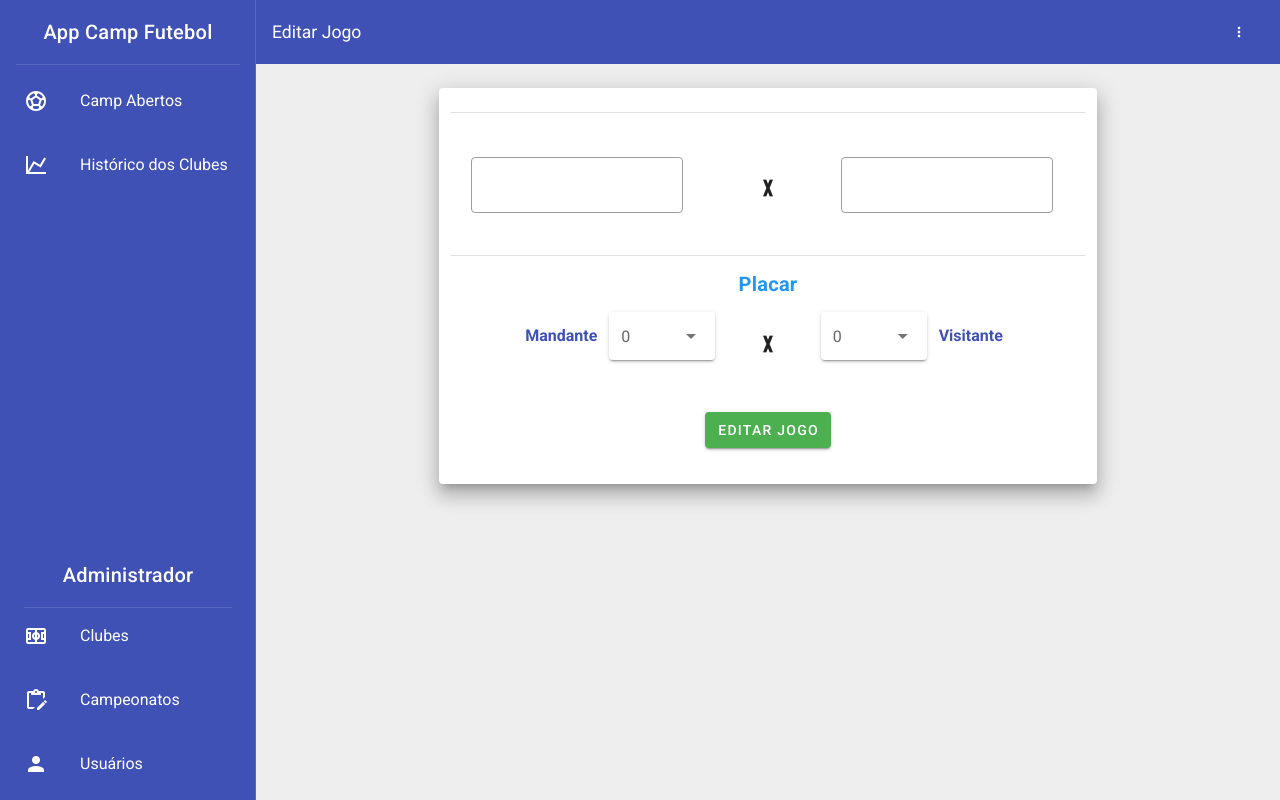
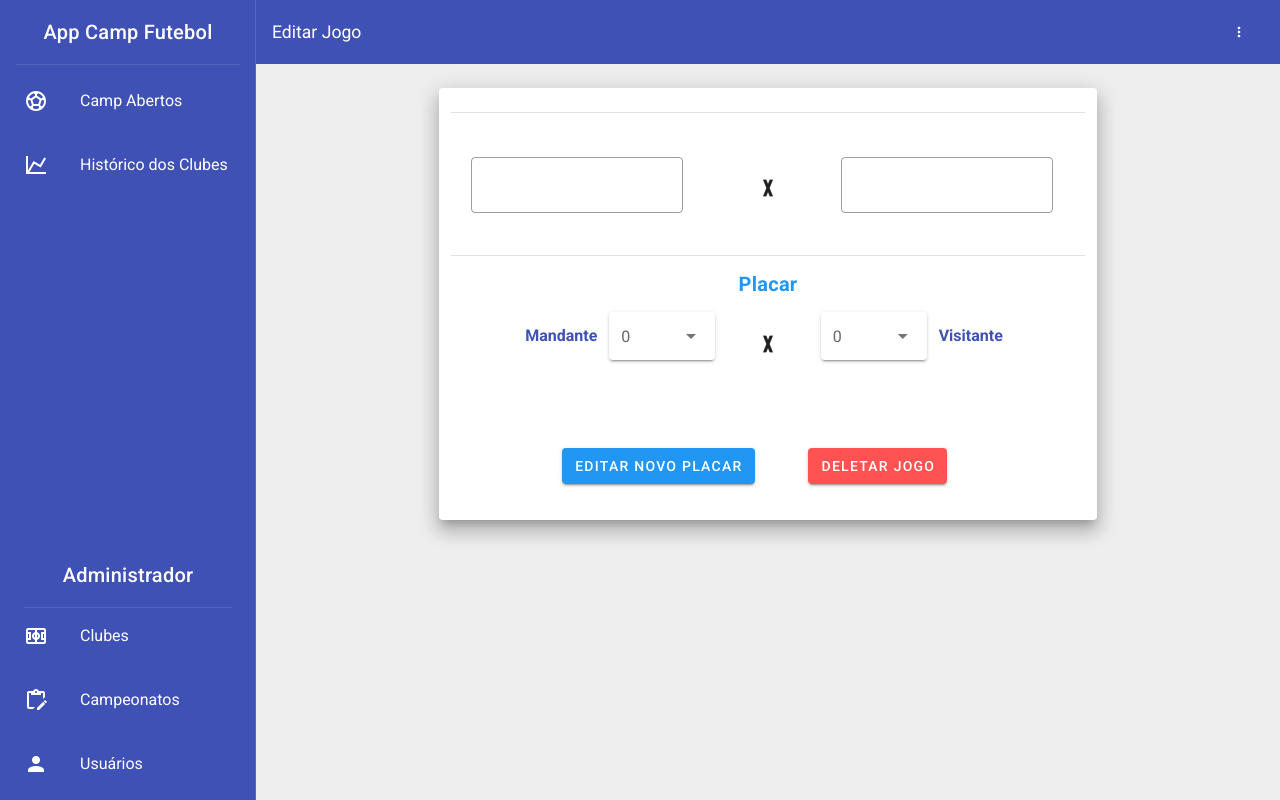
Before and after one commit to CaioCesarRocha/ranking_futebol, a Vue app in the folder frontend/: page /editGame/1 in a window 1280 px wide. Built offline with nearby package versions, Linux system fonts and the light colour scheme; no server answers.

Commit message:
EditGame // DELETE
Delete dos games está funcionando. Alterações necessárias na view, games.js, routes, e no GameController implementado o métodod de exclusão

```diff
--- a/frontend/src/services/Games.js
+++ b/frontend/src/services/Games.js
@@ -34,6 +34,10 @@ export default{
 
     update:(id, goals) =>{
         return api.put(`games/${id}`, goals)
+    },
+
+    delete: (id) => {
+        return api.delete(`games/${id}`)
     }
 
 }
--- a/frontend/src/views/editGame.vue
+++ b/frontend/src/views/editGame.vue
@@ -17,7 +17,7 @@
                     xl="8"
                     class="mt-0"
                 >
-                    <v-form @submit.prevent="confirmEdit">
+                    <v-form >
                             <v-card class="elevation-12 pb-4 mt-0">
                                 <v-container fluid class="mt-3 ">
                                     <v-card-title class="ma-0 ml-3 pa-0 mt-0 title font-weight-bold accent--text">
@@ -161,9 +161,35 @@
 
 
                                    </v-row>
-                                    <v-card-actions class=" mt-0 justify-center text-center">
-                                        <v-btn type="submit" class="px-3" color="success">Editar Jogo</v-btn>
-                                    </v-card-actions>
+                                    <v-row
+                                    align="center"
+                                    justify="center"
+                                    >
+                                        <v-col
+                                        cols="4"
+                                        >
+                                            <v-card-actions class=" mt-0 justify-center text-center">
+                                                <v-btn
+                                                @click="confirmEdit"
+                                                class="px-3 mt-3" color="info"
+                                                >
+                                                    Editar novo placar
+                                                </v-btn>
+                                            </v-card-actions>
+                                        </v-col>
+                                        <v-col
+                                        cols="4"
+                                        >
+                                            <v-card-actions class=" mt-0 justify-center text-center">
+                                                <v-btn
+                                                @click="confirmDelete"
+                                                class="px-3 mt-3" color="error"
+                                                >
+                                                    Deletar Jogo
+                                                </v-btn>
+                                            </v-card-actions>
+                                        </v-col>
+                                    </v-row>
                                 </v-container>
                             </v-card>
                         </v-form>
@@ -178,7 +204,10 @@
         dismissible
         >
             {{alertData.message}}
-            <v-btn v-if="showCriar == true" @click="edit" type="submit" class="px-3 mt0" color="info">
+            <v-btn v-if="showCriar == true" @click="edit" type="submit" class="ml-3 px-3 mt0" color="info">
+                OK
+            </v-btn>
+            <v-btn v-if="showDelete == true" @click="deleteGame" type="submit" class="ml-3 px-3 mt0" color="info">
                 OK
             </v-btn>
         </v-alert>
@@ -249,6 +278,8 @@ export default {
             message: '',
             type: 'success'
         },
+        editing: false,
+        showDelete: false,
         showCriar: '',
         ClubesIguais: '',
         golsM: '',
@@ -396,16 +427,17 @@ export default {
                     this.mandante.derrotas += 1
                     this.visitante.vitorias += 1
                 }
+            this.editing = true;
         },
-
 
        async confirmEdit(){
             this.golsM = this.rodada.golsMandante
             this.golsV = this.rodada.golsVisitante
 
-            this.alertData.message ='Confirma estes dados para salvar o jogo?'
+            this.alertData.message ='Confirma estes dados como novo placar do jogo?'
             this.alertData.type = 'success'
             this.alertData.show = true
+            this.showDelete = false
             this.showCriar = true
             this.setNewPoints()
         },
@@ -436,6 +468,39 @@ export default {
                 }
 
         },
+        async confirmDelete(){
+            await this.getPointsClubes()
+
+            this.alertData.message ='Confirma a exclusão deste jogo?'
+            this.alertData.type = 'error'
+            this.alertData.show = true
+            this.showCriar = false
+            this.showDelete = true
+        },
+
+        async deleteGame(){
+            if(this.editing == true){
+                this.getPointsClubes()
+            }
+            try{
+                await LeagueClubes.update(this.mandante.league_id, this.mandante)
+                await LeagueClubes.update(this.visitante.league_id, this.visitante)
+                await Games.delete(this.jogo.id)
+
+                this.alertData.message ='Jogo  excluído com sucesso.'
+                this.alertData.type = 'success'
+                this.alertData.show = true
+
+                this.clearForm()
+                this.$router.push({name: 'ListGames', params: { id: this.jogo.rodada_id }})
+            }
+            catch(err){
+                this.alertData.message = 'O jogo não pode ser excluído'
+                this.alertData.type = 'error'
+                this.alertData.show = true
+            }
+
+        },
 
         clearForm(){
 
```
Also changed, not shown: 2 other files (tests, documents, lock files or other folders).
